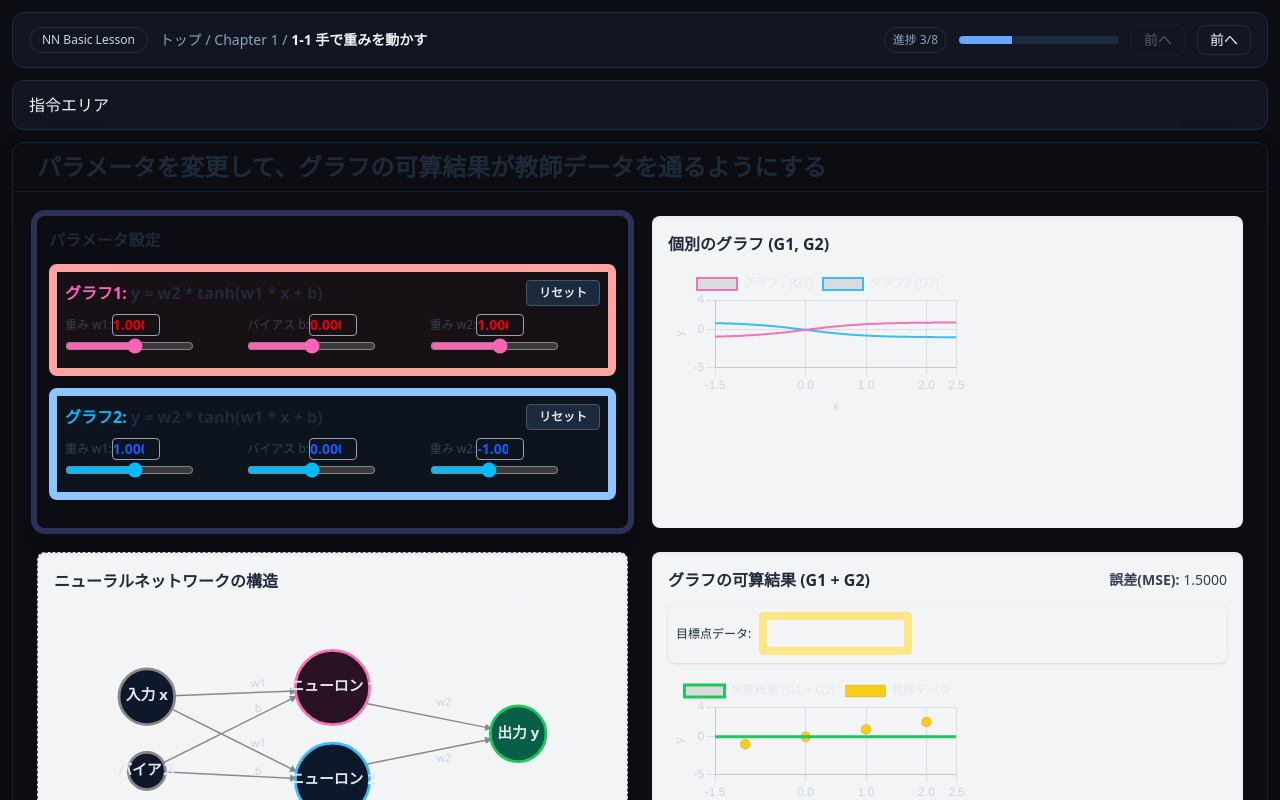
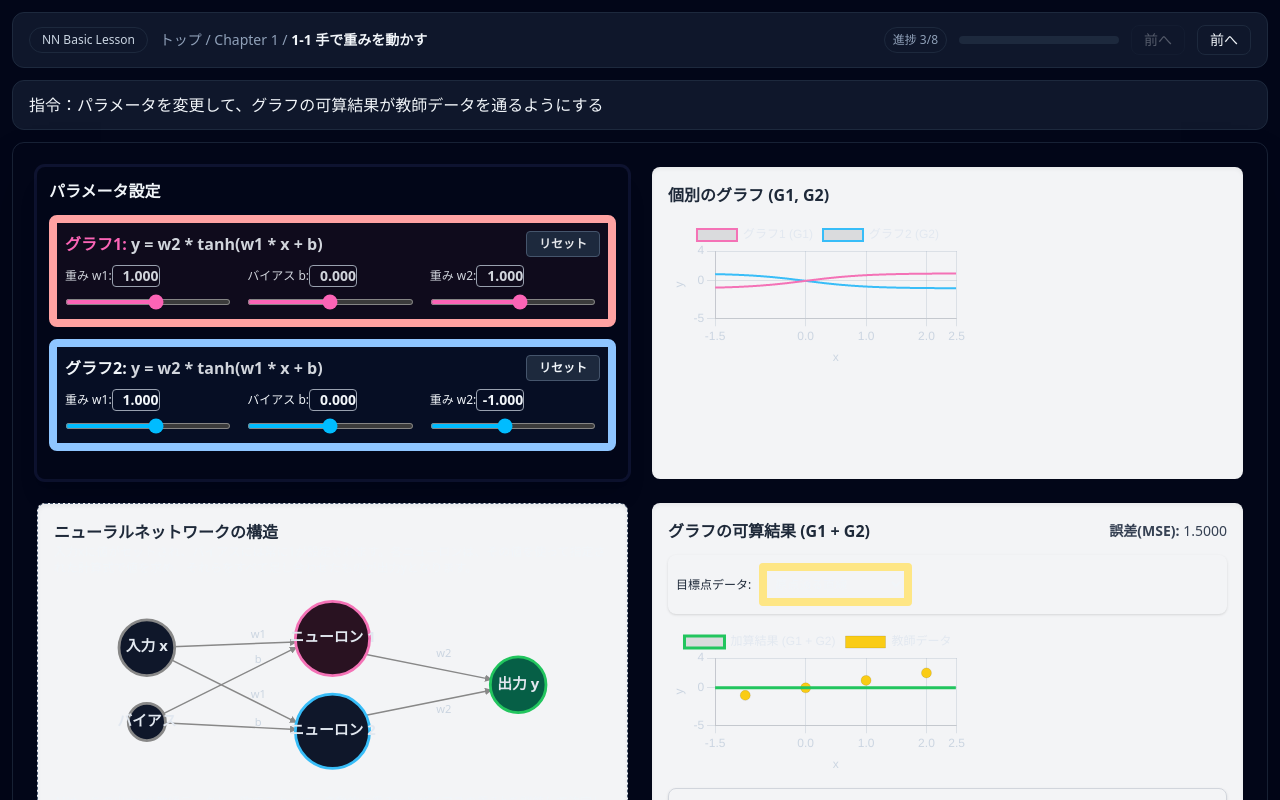
Before and after one commit to toyohisa2nakada/learning-from-ai-failures, a Next.js app: page /chapter/fundamentals in a window 1280 px wide. Shown: the top 800 px of the page. Built offline with nearby package versions, Linux system fonts and the light colour scheme.

Commit message:
fundamentalsの見た目を修正、global.cssは使わないようにする

```diff
--- a/app/Header.tsx
+++ b/app/Header.tsx
@@ -21,11 +21,11 @@ export default function Header() {
     };
 
     return (
-        <header className="bg-panel border border-line rounded-xl px-4 py-3 flex justify-between items-center">
+        <header className="bg-slate-900 border border-slate-800 rounded-xl px-4 py-3 flex justify-between items-center">
             <div className="flex items-center gap-3 relative">
                 <button
                     onClick={() => setIsSectionListOpen(!isSectionListOpen)}
-                    className="text-xs px-3 py-1 rounded-full border border-line text-slate-300 hover:bg-slate-800 transition-colors"
+                    className="text-xs px-3 py-1 rounded-full border border-slate-800 text-slate-300 hover:bg-slate-800 transition-colors"
                 >
                     NN Basic Lesson
                 </button>
@@ -36,7 +36,7 @@ export default function Header() {
                             className="fixed inset-0 z-10"
                             onClick={() => setIsSectionListOpen(false)}
                         />
-                        <div className="absolute top-full left-0 mt-2 w-48 bg-slate-900 border border-line rounded-lg shadow-xl z-10 py-1">
+                        <div className="absolute top-full left-0 mt-2 w-48 bg-slate-900 border border-slate-800 rounded-lg shadow-xl z-10 py-1">
                             {CHAPTERS.map((chapter) => (
                                 <button
                                     key={chapter}
@@ -50,7 +50,7 @@ export default function Header() {
                     </>
                 )}
 
-                {/* <span className="text-xs px-3 py-1 rounded-full border border-line text-slate-300">
+                {/* <span className="text-xs px-3 py-1 rounded-full border border-slate-800 text-slate-300">
                     NN Basic Lesson
                 </span> */}
                 <div className="text-sm text-slate-400">
@@ -59,19 +59,19 @@ export default function Header() {
             </div>
 
             <div className="flex items-center gap-3">
-                <span className="text-xs px-2 py-1 rounded-full border border-line text-slate-400">
+                <span className="text-xs px-2 py-1 rounded-full border border-slate-800 text-slate-400">
                     進捗 3/8
                 </span>
                 <div className="w-40 h-2 bg-slate-800 rounded-full overflow-hidden">
                     <div className="h-full w-1/3 bg-accent"></div>
                 </div>
-                {/* <Link href="/chapter/fundamentals" className="px-3 py-1 text-sm rounded-lg border border-line">前へ</Link>
+                {/* <Link href="/chapter/fundamentals" className="px-3 py-1 text-sm rounded-lg border border-slate-800">前へ</Link>
                 <Link href="/chapter/image-generation" className="px-3 py-1 text-sm rounded-lg border border-accent bg-accent/20">次へ</Link> */}
 
                 <Link href={isFirst ? "#" : `${basePath}/${CHAPTERS[currentIndex - 1]}`}
                     onClick={(e) => isFirst && e.preventDefault()} // JSでクリックを完全防止
                     title={isFirst ? "前のセクションはありません" : ""}
-                    className={`px-3 py-1 text-sm rounded-lg border border-line
+                    className={`px-3 py-1 text-sm rounded-lg border border-slate-800
                         ${isFirst
                             ? "opacity-30 cursor-not-allowed"
                             : "hover:bg-slate-800"
@@ -80,7 +80,7 @@ export default function Header() {
                 <Link href={isLast ? "#" : `${basePath}/${CHAPTERS[currentIndex + 1]}`}
                     onClick={(e) => isLast && e.preventDefault()} // JSでクリックを完全防止
                     title={isLast ? "次のセクションはありません" : ""}
-                    className={`px-3 py-1 text-sm rounded-lg border border-line
+                    className={`px-3 py-1 text-sm rounded-lg border border-slate-800
                         ${isLast
                             ? "opacity-30 cursor-not-allowed"
                             : "hover:bg-slate-800"
--- a/app/chapter/fundamentals/page.tsx
+++ b/app/chapter/fundamentals/page.tsx
@@ -400,123 +400,127 @@ export default function Home() {
   }, []);
   return (
     <>
+      <style>{`
+        .no-spin::-webkit-inner-spin-button,
+        .no-spin::-webkit-outer-spin-button {
+          -webkit-appearance: none;
+          margin: 0;
+        }
+        .no-spin {
+          -moz-appearance: textfield;
+        }
+      `}</style>
+
       {/* 指令エリア */}
-      <section className="bg-panel border border-line rounded-xl px-4 py-3 flex gap-4 items-start">
-        指令エリア
+      <section className="bg-slate-900 border border-slate-800 rounded-xl px-4 py-3 flex gap-4 items-start">
+        指令：パラメータを変更して、グラフの可算結果が教師データを通るようにする
       </section>
-
       {/* 操作と可視化 */}
       <main className="flex-1 flex items-center justify-center">
         <div id="container" className="max-w-7xl mx-auto shadow-2xl rounded-xl border border-slate-800/80">
-          <h1 className="text-gray-800 text-2xl font-bold py-2 px-6 border-b border-slate-800/60">
-            パラメータを変更して、グラフの可算結果が教師データを通るようにする
-          </h1>
-
           <div id="main-layout" className="flex flex-col p-6 gap-6">
-
             <div id="upper-panel" className="flex flex-col md:flex-row gap-6">
-
               <div className="md:w-1/2">
                 <div id="parameter-control"
-                  className="p-3 rounded-lg shadow-xl ring-4 ring-offset-2 ring-indigo-400/30 ring-offset-transparent h-full">
-                  <h3 className="text-gray-800 text-base font-bold mb-3">パラメータ設定</h3>
+                  className="p-3 rounded-lg shadow-xl ring-1 ring-offset-2 ring-indigo-400/10 ring-offset-transparent h-full">
+                  <h3 className="text-base font-bold mb-3">パラメータ設定</h3>
 
                   <div className="mb-3 p-2 border-8 border-red-300 rounded-lg bg-red-400/5">
                     <div className="flex items-center justify-between mb-2">
-                      <h3 className="text-base font-semibold text-pink-400">グラフ1: <span className="text-gray-800">y =
+                      <h3 className="text-base font-semibold text-pink-400">グラフ1: <span className="text-gray-300">y =
                         w2 * tanh(w1 * x + b)</span></h3>
                       <button id="reset-graph1"
                         className="px-3 py-1 text-xs font-semibold text-gray-200 bg-slate-800 border border-slate-600 rounded hover:bg-slate-700">リセット</button>
                     </div>
 
-                    <div className="flex gap-3">
+                    <div className="flex gap-3 text-gray-300">
                       <div className="w-1/3 pr-1">
-                        <label htmlFor="a1" className="text-xs font-medium text-gray-700 block">
+                        <label htmlFor="a1" className="text-xs font-medium block">
                           <div className="flex items-center whitespace-nowrap">
                             <span className="flex-shrink">重み w1:</span>
                             <input type="number" id="a1-value" min="-10.0" max="10.0" step="0.001"
                               defaultValue="1.000"
-                              className="font-bold text-red-600 w-12 text-right border border-gray-400 p-0 bg-transparent text-sm focus:outline-none focus:ring-1 focus:ring-red-400 rounded" />
+                              className="no-spin font-bold w-12 text-right border border-gray-400 p-0 bg-transparent text-sm focus:outline-none focus:ring-1 focus:ring-red-400 rounded" />
                           </div>
                         </label>
                         <input type="range" id="a1" min="-10.0" max="10.0" step="0.001" defaultValue="1.0"
-                          className="accent-pink-400" />
+                          className="w-full h-[6px] cursor-pointer my-[3px] accent-pink-400" />
                       </div>
 
                       <div className="w-1/3 pr-1">
-                        <label htmlFor="b1" className="text-xs font-medium text-gray-700 block">
+                        <label htmlFor="b1" className="text-xs font-medium block">
                           <div className="flex items-center whitespace-nowrap">
                             <span className="flex-shrink">バイアス b:</span>
                             <input type="number" id="b1-value" min="-10.0" max="10.0" step="0.001"
                               defaultValue="0.000"
-                              className="font-bold text-red-600 w-12 text-right border border-gray-400 p-0 bg-transparent text-sm focus:outline-none focus:ring-1 focus:ring-red-400 rounded" />
+                              className="no-spin font-bold w-12 text-right border border-gray-400 p-0 bg-transparent text-sm focus:outline-none focus:ring-1 focus:ring-red-400 rounded" />
                           </div>
                         </label>
                         <input type="range" id="b1" min="-10.0" max="10.0" step="0.001" defaultValue="0.0"
-                          className="accent-pink-400" />
+                          className="w-full h-[6px] cursor-pointer my-[3px] accent-pink-400" />
                       </div>
 
                       <div className="w-1/3 pr-1">
-                        <label htmlFor="c1" className="text-xs font-medium text-gray-700 block">
+                        <label htmlFor="c1" className="text-xs font-medium block">
                           <div className="flex items-center whitespace-nowrap">
                             <span className="flex-shrink">重み w2:</span>
                             <input type="number" id="c1-value" min="-10.0" max="10.0" step="0.001"
                               defaultValue="1.000"
-                              className="font-bold text-red-600 w-12 text-right border border-gray-400 p-0 bg-transparent text-sm focus:outline-none focus:ring-1 focus:ring-red-400 rounded" />
+                              className="no-spin font-bold w-12 text-right border border-gray-400 p-0 bg-transparent text-sm focus:outline-none focus:ring-1 focus:ring-red-400 rounded" />
                           </div>
                         </label>
                         <input type="range" id="c1" min="-10.0" max="10.0" step="0.001" defaultValue="1.0"
-                          className="accent-pink-400" />
+                          className="w-full h-[6px] cursor-pointer my-[3px] accent-pink-400" />
                       </div>
                     </div>
                   </div>
 
                   <div className="mb-4 p-2 border-8 border-blue-300 rounded-lg bg-blue-400/5">
                     <div className="flex items-center justify-between mb-2">
-                      <h3 className="text-base font-semibold text-sky-400">グラフ2: <span className="text-gray-800">y =
+                      <h3 className="text-base font-semibold">グラフ2: <span className="text-gray-300">y =
                         w2 * tanh(w1 * x + b)</span></h3>
                       <button id="reset-graph2"
-                        className="px-3 py-1 text-xs font-semibold text-gray-200 bg-slate-800 border border-slate-600 rounded hover:bg-slate-700">リセット</button>
+                        className="px-3 py-1 text-xs font-semibold bg-slate-800 border border-slate-600 rounded hover:bg-slate-700">リセット</button>
                     </div>
 
                     <div className="flex gap-3">
                       <div className="w-1/3 pr-1">
-                        <label htmlFor="a2" className="text-xs font-medium text-gray-700 block">
+                        <label htmlFor="a2" className="text-xs font-medium block">
                           <div className="flex items-center whitespace-nowrap">
                             <span className="flex-shrink">重み w1:</span>
                             <input type="number" id="a2-value" min="-10.0" max="10.0" step="0.001"
                               defaultValue="1.000"
-                              className="font-bold text-blue-600 w-12 text-right border border-gray-400 p-0 bg-transparent text-sm focus:outline-none focus:ring-1 focus:ring-blue-400 rounded" />
+                              className="no-spin font-bold w-12 text-right border border-gray-400 p-0 bg-transparent text-sm focus:outline-none focus:ring-1 focus:ring-blue-400 rounded" />
                           </div>
                         </label>
                         <input type="range" id="a2" min="-10.0" max="10.0" step="0.001" defaultValue="1.0"
-                          className="accent-sky-400" />
+                          className="w-full h-[6px] cursor-pointer my-[3px] accent-sky-400" />
                       </div>
 
                       <div className="w-1/3 pr-1">
-                        <label htmlFor="b2" className="text-xs font-medium text-gray-700 block">
+                        <label htmlFor="b2" className="text-xs font-medium block">
                           <div className="flex items-center whitespace-nowrap">
                             <span className="flex-shrink">バイアス b:</span>
                             <input type="number" id="b2-value" min="-10.0" max="10.0" step="0.001"
                               defaultValue="0.000"
-                              className="font-bold text-blue-600 w-12 text-right border border-gray-400 p-0 bg-transparent text-sm focus:outline-none focus:ring-1 focus:ring-blue-400 rounded" />
+                              className="no-spin font-bold w-12 text-right border border-gray-400 p-0 bg-transparent text-sm focus:outline-none focus:ring-1 focus:ring-blue-400 rounded" />
                           </div>
                         </label>
                         <input type="range" id="b2" min="-10.0" max="10.0" step="0.001" defaultValue="0.0"
-                          className="accent-sky-400" />
+                          className="w-full h-[6px] cursor-pointer my-[3px] accent-sky-400" />
                       </div>
 
                       <div className="w-1/3 pr-1">
-                        <label htmlFor="c2" className="text-xs font-medium text-gray-700 block">
+                        <label htmlFor="c2" className="text-xs font-medium block">
                           <div className="flex items-center whitespace-nowrap">
                             <span className="flex-shrink">重み w2:</span>
                             <input type="number" id="c2-value" min="-10.0" max="10.0" step="0.001"
                               defaultValue="-1.000"
-                              className="font-bold text-blue-600 w-12 text-right border border-gray-400 p-0 bg-transparent text-sm focus:outline-none focus:ring-1 focus:ring-blue-400 rounded" />
+                              className="no-spin font-bold w-12 text-right border border-gray-400 p-0 bg-transparent text-sm focus:outline-none focus:ring-1 focus:ring-blue-400 rounded" />
                           </div>
                         </label>
                         <input type="range" id="c2" min="-10.0" max="10.0" step="0.001" defaultValue="-1.0"
-                          className="accent-sky-400" />
+                          className="w-full h-[6px] cursor-pointer my-[3px] accent-sky-400" />
                       </div>
                     </div>
                   </div>
@@ -668,19 +672,19 @@ export default function Home() {
                         <div className="flex items-center">
                           <span className="mr-1 font-medium">X軸:</span>
                           <input type="number" id="x-min" defaultValue="-1.5" step="0.5"
-                            className="range-input text-center border border-gray-300 rounded p-1" />
+                            className="no-spin range-input text-center border border-gray-300 rounded p-1" />
                           <span className="mx-1">〜</span>
                           <input type="number" id="x-max" defaultValue="2.5" step="0.5"
-                            className="range-input text-center border border-gray-300 rounded p-1" />
+                            className="no-spin range-input text-center border border-gray-300 rounded p-1" />
                         </div>
 
                         <div className="flex items-center">
                           <span className="mr-1 font-medium">Y軸:</span>
                           <input type="number" id="y-min" defaultValue="-5" step="1"
-                            className="range-input text-center border border-gray-300 rounded p-1" />
+                            className="no-spin range-input text-center border border-gray-300 rounded p-1" />
                           <span className="mx-1">〜</span>
                           <input type="number" id="y-max" defaultValue="4" step="1"
-                            className="range-input text-center border border-gray-300 rounded p-1" />
+                            className="no-spin range-input text-center border border-gray-300 rounded p-1" />
                         </div>
                       </div>
                     </div>
@@ -696,10 +700,10 @@ export default function Home() {
       </main>
 
       {/* 解説 */}
-      <footer className="bg-panel border border-line rounded-xl px-4 py-3">
+      <footer className="bg-slate-900 border border-slate-800 rounded-xl px-4 py-3">
         <div className="flex justify-between items-center mb-2">
           <h3 className="font-semibold text-sm">⑤ 解説</h3>
-          <span className="text-xs px-2 py-1 rounded-full border border-line text-slate-400">
+          <span className="text-xs px-2 py-1 rounded-full border border-slate-800 text-slate-400">
             操作後に開示
           </span>
         </div>
--- a/app/globals.css
+++ b/app/globals.css
@@ -1,9 +1,23 @@
 @import "tailwindcss";
 
-@theme {
-  --color-bg: #0b0d12;
-  --color-panel: #121622;
-  --color-line: #222a3a;
+/* @theme inline{
+  --color-bg: #0b0d12;    slate-950
+  --color-panel: #121622; slate-900
+  --color-line: #222a3a;  slate-800
+
+--color-accent: #6aa6ff; .... blue-400
+--color-bg-deep: #0a1224; .... slate-950
+--color-bg-surface: #0b1930; .... blue-950
+--color-bg-accent-red: rgba(248, 113, 113, 0.12); .... red-400/15
+--color-bg-accent-blue: rgba(56, 189, 248, 0.12); .... sky-400/15
+--color-bg-card: #111827; .... gray-900
+--color-muted: #94a3b8; .... slate-400
+--color-text-main: #e2e8f0; .... slate-200
+--color-accent-amber: #f59e0b; .... amber-500
+--color-accent-cyan: #38bdf8; .... sky-400
+--color-accent-green: #22c55e; .... green-500
+--color-accent-yellow: #facc15; .... yellow-400
+
   --color-accent: #6aa6ff;
   --color-bg-deep: #0a1224;
   --color-bg-surface: #0b1930;
@@ -16,4 +30,4 @@
   --color-accent-cyan: #38bdf8;
   --color-accent-green: #22c55e;
   --color-accent-yellow: #facc15;
-}
+} */
--- a/app/layout.tsx
+++ b/app/layout.tsx
@@ -25,7 +25,7 @@ export default function RootLayout({
 }>) {
   return (
     <html lang="ja">
-      <body className={`${geistSans.variable} ${geistMono.variable} antialiased bg-bg text-slate-100`}>
+      <body className={`${geistSans.variable} ${geistMono.variable} antialiased bg-slate-950 text-slate-100`}>
         <div className="w-full px-3 py-3 min-h-screen grid grid-rows-[auto_auto_1fr_auto] gap-3">
           <Header />
           {children}
```
